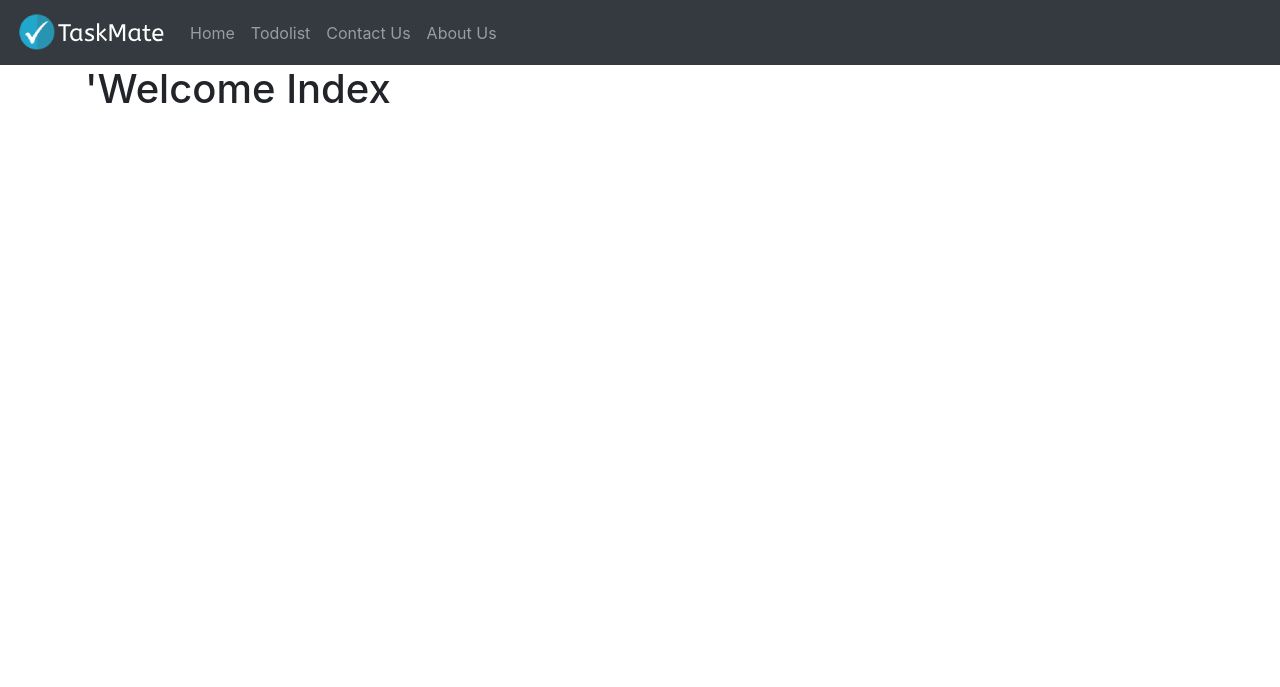
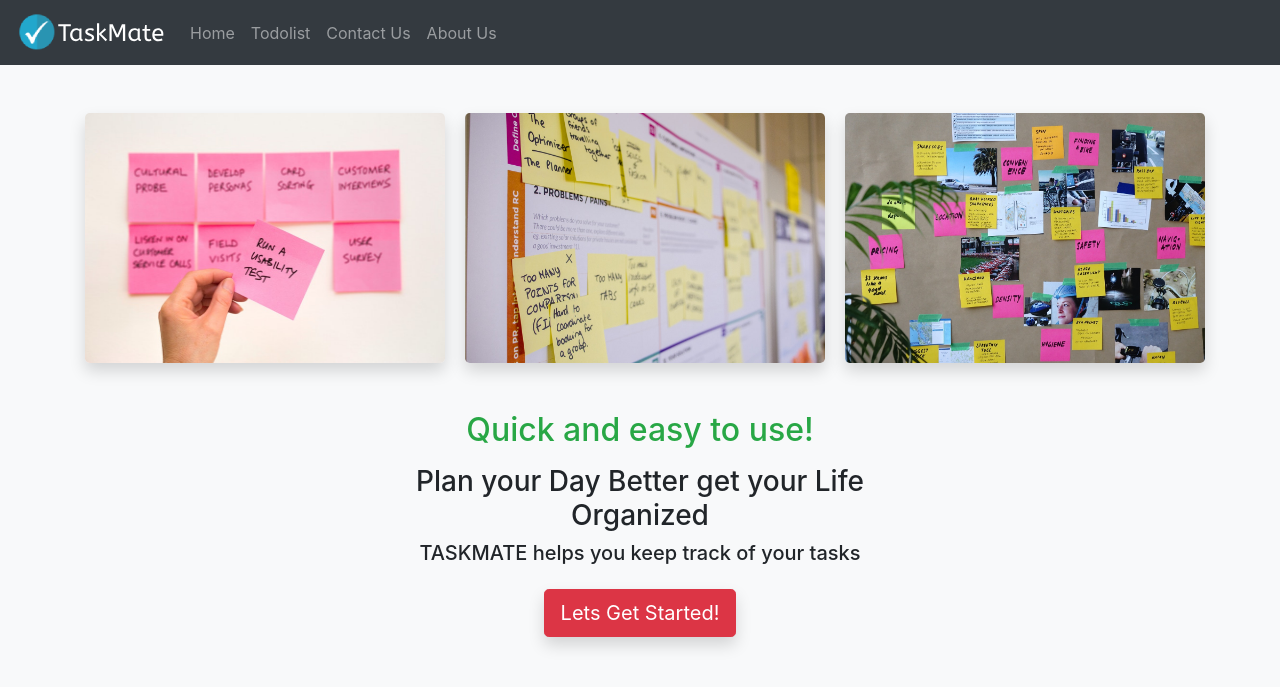
Before and after one commit to abdullahasim19/TaskMate, a Django app: page / in a window 1280 px wide. Shown: the top 687 px of the page. Run offline with Django 4.2, Linux system fonts and the light colour scheme; parts of the project's set-up code (start-up, migrations or seed data) failed here and were passed over.

Commit message:
Home page done

```diff
--- a/templates/base.html
+++ b/templates/base.html
@@ -9,6 +9,7 @@
     <!-- Bootstrap CSS -->
     <link rel="stylesheet" href="https://cdn.jsdelivr.net/npm/bootstrap@4.3.1/dist/css/bootstrap.min.css" integrity="sha384-ggOyR0iXCbMQv3Xipma34MD+dH/1fQ784/j6cY/iJTQUOhcWr7x9JvoRxT2MZw1T" crossorigin="anonymous">
 
+    <link rel='icon' href={% static 'images/favicon.ico' %} type='image/gif' sizes='16x16'>
     {% block title %}
     {% endblock title %}
 
@@ -28,7 +29,7 @@
         </div>
       </nav>
   </head>
-  <body>
+  <body class='bg-light'>
    {% block content %}
 
    {% endblock content %}
--- a/todolist_app/templates/index.html
+++ b/todolist_app/templates/index.html
@@ -1,11 +1,33 @@
 {% extends 'base.html' %}
-
+{% load static %}
 {% block title %}
 <title>Welcome To TaskMate</title>
 {% endblock title %}
 
 {% block content %}
 <div class='container'>
-  <h1>{{index_text}}</h1>
+  <div class='row mt-5'>
+    <div class='col-lg-4'>
+      <img src={% static 'images/stickynotes.jpg' %} class='rounded-lg shadow' alt='notes' width="360" height='250'/>
+    </div>
+    <div class='col-lg-4'>
+      <img src={% static 'images/stickynotes-1.jpg' %} class='rounded-lg shadow' alt='notes' width="360" height='250'/>
+    </div>
+    <div class='col-lg-4'>
+      <img src={% static 'images/stickynotes-2.jpg' %} class='rounded-lg shadow' alt='notes' width="360" height='250'/>
+    </div>
+  </div>
+    <div class='row mt-5'>
+      <div class="col-md-6 offset-md-3">
+        <center><p class='h2 text-success'>Quick and easy to use!</p></center>
+        <center><p class='h3 mt-3'>Plan your Day Better get your Life Organized</p></center>
+        <center><p class='h5'>TASKMATE helps you keep track of your tasks</p></center>
+        <center><a href="{% url 'todolist' %}"><button type="button" class="btn btn-danger btn-lg mt-3 mb-3 shadow">Lets Get Started!</button></a></center>
+      </div>
+    </div>
+
+
+
+
 </div>
 {% endblock content %}
```
Also changed, not shown: static/images/favicon.ico (added), static/images/stickynotes-1.jpg (added), static/images/stickynotes-2.jpg (added), static/images/stickynotes.jpg (added).
